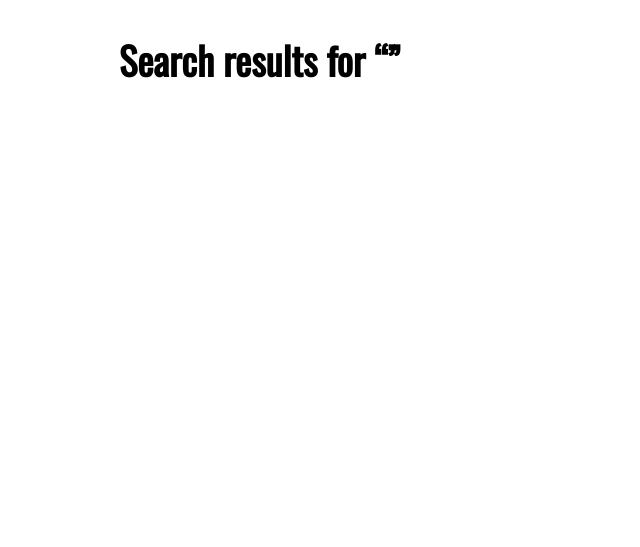
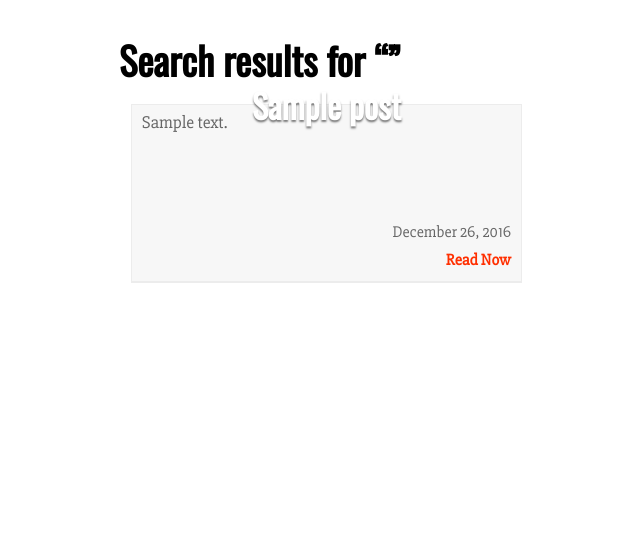
Before and after one commit to andrewchart/andrewchart.co.uk-2017, a WordPress theme: template wp-content/themes/andrewchart2017/search.php in a window 1280 px wide. Shown: the part 61-608 px from the top of the page, without its empty margins (106-746 px from the left). Run offline with PHP 8.4 and a stand-in for WordPress, Linux system fonts and the light colour scheme; the site name, menu and one post (Sample post) are stand-ins, and other content is empty; some libraries are stand-ins or nearby versions.

Commit message:
Post lists and non hero headers

```diff
--- a/wp-content/themes/andrewchart2017/functions.php
+++ b/wp-content/themes/andrewchart2017/functions.php
@@ -6,8 +6,11 @@
   add_image_size('uncropped_xl',3840,9999);
   add_image_size('uncropped_l',1920,9999);
   add_image_size('uncropped_m',1280,9999);
+  add_image_size('sixteennine_m',1280,720,true);
   add_image_size('uncropped_s',640,9999);
-	add_image_size('uncropped_tiny',28,9999);
+  add_image_size('sixteennine_s',640,360, true);
+	add_image_size('uncropped_tiny',32,9999);
+  add_image_size('sixteennine_tiny',32,18,true);
 
 	//add_image_size('widget-thumbnail-large',310,174,true);
 }
@@ -16,9 +19,9 @@
 /* 2) Display Post Content with correct format template */
 function accouk_display_post_content() {
 
-  $main_post_format = array_values(get_terms('post-format'));
+  $post_formats = get_the_terms(get_the_id(), 'post-format');
 
-  switch($main_post_format[0]->slug) {
+  switch($post_formats[0]->slug) {
 
     case 'post-with-hero':
       include_once('post-with-hero.php');
@@ -36,13 +39,18 @@
 
 }
 
-/* 3) Don't use the_content in place of the_excerpt */
-add_action( 'init', 'wpse17478_init' );
-function wpse17478_init() {
-  remove_filter( 'get_the_excerpt', 'wp_trim_excerpt' );
+/* 3) Excerpt Length and Ellipsis */
+add_filter( 'excerpt_length', function() { return 23; } );
+add_filter( 'excerpt_more', function() { return "..."; } );
+
+/* 4) Only manual excerpts on post pages */
+function accouk_post_excerpt() {
+  if(has_excerpt()) {
+    the_excerpt();
+  }
 }
 
-/* 4) Contact Form -- Render or Handle */
+/* 5) Contact Form -- Render or Handle */
 function accouk_contact_form_handler() {
 
 
--- a/wp-content/themes/andrewchart2017/post-with-hero.php
+++ b/wp-content/themes/andrewchart2017/post-with-hero.php
@@ -14,7 +14,7 @@
   <section class="post-title-area">
     <div class="title-column">
       <h1><?php the_title(); ?></h1>
-      <section class="excerpt"><?php the_excerpt(); ?></section>
+      <section class="excerpt"><?php accouk_post_excerpt(); ?></section>
     </div>
 
     <div class="post-meta-area">
@@ -34,7 +34,7 @@
 
 <progress class="post-progress" value="0" max="100"></progress>
 
-<section class="main-content post-content">
+<section class="main-content post-content hero-post-content">
 
   <?php pBr(the_content()); ?>
 
--- a/wp-content/themes/andrewchart2017/search.php
+++ b/wp-content/themes/andrewchart2017/search.php
@@ -9,6 +9,29 @@
 
   <h1>Search results for &ldquo;<?php the_search_query(); ?>&rdquo;</h1>
 
+  <?php if ( have_posts() ) echo '<ul class="post-list search-results-post-list">'; ?>
+  <?php if ( have_posts() ) : while ( have_posts() ) : the_post(); ?>
+
+    <li>
+      <a href="<?php the_permalink(); ?>" title="<?php the_title(); ?>">
+        <div class="main-tile-part">
+          <img src="<?php the_post_thumbnail_url('sixteennine_s'); ?>" />
+          <span><h3><?php the_title(); ?></h3></span>
+        </div>
+        <div class="sub-tile-part">
+          <span class="excerpt"><?php the_excerpt(); ?></span>
+          <span class="date"><?php the_date(); ?></span>
+          <span class="cta">Read Now</span>
+        </div>
+      </a>
+    </li>
+
+
+  <?php endwhile; else : ?>
+    <p><?php _e( 'Sorry, we could not find any results for your search.' ); ?></p>
+  <?php endif; ?>
+  <?php if ( have_posts() ) echo '</ul>'; ?>
+
 </section>
 
 <?php get_footer(); ?>
--- a/wp-content/themes/andrewchart2017/style.css
+++ b/wp-content/themes/andrewchart2017/style.css
@@ -435,7 +435,7 @@
 .main-content.post-content aside {
   background-color: rgba(255, 47, 0, 0.14);
   padding: 1.2em 1.2em 1px;
-  margin-bottom: 1.1em;
+  margin-bottom: 1.5em;
   width: 100%;
   position: relative;
   left: -1em;
@@ -486,8 +486,8 @@
   position: relative;
 }
 
-.page-hero-header .hero-image-container,
-.page-hero-header .hero-image-container > div {
+.hero-image-container,
+.hero-image-container > div {
   position: absolute;
   top: 0;
   left: 0;
@@ -500,7 +500,7 @@
   background-size: cover;
 }
 
-.page-hero-header .hero-image-container .hero-placeholder-container {
+.hero-image-container .hero-placeholder-container {
   will-change: opacity;
   opacity: 1;
 
@@ -509,7 +509,7 @@
   -webkit-transition: opacity .3s ease-in-out;
 }
 
-.page-hero-header .hero-image-container .hero-placeholder-container.hide {
+.hero-image-container .hero-placeholder-container.hide {
   opacity: 0;
 }
 
@@ -549,10 +549,6 @@
   font-weight: bold;
 }
 
-.page-hero-header .post-title-area .post-meta-area .breadcrumb a {
-
-}
-
 .page-hero-header .post-title-area .post-meta-area .breadcrumb:after {
   content: ' »';
 }
@@ -580,6 +576,21 @@
 .page-hero-header .see-more .scroll-down {
   color: #fff;
   font-size: 2.2em;
+}
+
+/* IMAGE FOR NON HERO POSTS */
+.nohero-post-content .hero-image-container {
+  position: relative;
+}
+
+.nohero-post-content .hero-image-container .hero-placeholder-container {
+  position: relative;
+}
+
+.nohero-post-content .hero-placeholder-container img {
+  display: block;
+  width: 100%;
+  height: auto;
 }
 
 /* POST PROGRESS BAR */
@@ -612,6 +623,101 @@
   background-color: #ff2f00;
 }
 
+
+/* CATEGORY PAGES */
+.post-list {
+    margin-top: 1em;
+}
+
+.post-list li {
+  position: relative;
+  margin-bottom: 1.5em;
+  border-bottom: 1px solid #ececec;
+
+}
+
+.post-list li a .main-tile-part {
+  position: relative;
+}
+
+.post-list li a .main-tile-part > img {
+  display: block;
+  width: 100%;
+}
+
+.post-list li a .main-tile-part > span {
+  position: absolute;
+  display: block;
+  top: 0;
+  left: 0;
+  width: 100%;
+  height: 100%;
+  text-align: center;
+
+  background: -moz-linear-gradient(top, rgba(0,0,0,0) 0%, rgba(0,0,0,0.34) 100%);
+  background: -webkit-linear-gradient(top, rgba(0,0,0,0) 0%,rgba(0,0,0,0.34) 100%);
+  background: linear-gradient(to bottom, rgba(0,0,0,0) 0%,rgba(0,0,0,0.34) 100%);
+  filter: progid:DXImageTransform.Microsoft.gradient( startColorstr='#00000000', endColorstr='#a6000000',GradientType=0 );
+}
+
+.post-list li a:hover .main-tile-part > span,
+.post-list li a:active .main-tile-part > span {
+  background: -moz-linear-gradient(top, rgba(0,0,0,0) 0%, rgba(0,0,0,0.6) 100%);
+  background: -webkit-linear-gradient(top, rgba(0,0,0,0) 0%,rgba(0,0,0,0.6) 100%);
+  background: linear-gradient(to bottom, rgba(0,0,0,0) 0%,rgba(0,0,0,0.6) 100%);
+  filter: progid:DXImageTransform.Microsoft.gradient( startColorstr='#00000000', endColorstr='#99000000',GradientType=0 );
+}
+
+.post-list li a .main-tile-part > span > h3 {
+  margin: 0;
+  padding: 0.4em;
+  position: absolute;
+  top: 50%;
+  left: 50%;
+  margin-right: -50%;
+  transform: translate(-50%, -50%);
+  font-size: 1.5em;
+  color: #fff;
+  text-shadow: 0 2px 2px rgba(0,0,0,0.5);
+}
+
+.post-list li a:hover .main-tile-part > span > h3,
+.post-list li a:active .main-tile-part > span > h3  {
+  text-shadow: 0 2px 2px #ff2f00;
+}
+
+.post-list li a .sub-tile-part {
+  margin-top: 0.3em;
+  min-height: 2em;
+  color: #666;
+}
+
+.post-list li a .sub-tile-part span {
+  display: block;
+  padding: 0 0.3em;
+}
+
+.post-list li a .sub-tile-part .date,
+.post-list li a .sub-tile-part .cta {
+  text-align: right;
+}
+
+.post-list li a .sub-tile-part .excerpt {
+  font-size: 0.86em;
+  margin-top: 0.6em;
+}
+
+.post-list li a .sub-tile-part .excerpt p,
+.post-list li a .sub-tile-part .date {
+  margin-bottom: 0.5em;
+}
+
+.post-list li a .sub-tile-part .cta {
+    color: #ff2f00;
+    font-weight: bold;
+    margin-bottom: 0.7em;
+}
+
 /* CONTACT PAGE */
 .main-content.contact-form-content {
   max-width: 540px;
@@ -622,7 +728,7 @@
 }
 
 .contact-form .form-input {
-padding-bottom: 1em;
+  padding-bottom: 1em;
 }
 
 .contact-form label {
@@ -710,8 +816,43 @@
     font-size: 1.32em;
   }
 
+  .post-list li a .main-tile-part > span > h3 {
+    font-size: 2.1em;
+  }
+
+  .post-list li a .sub-tile-part .excerpt {
+    font-size: 1em;
+  }
+
 }
 
+/* Minor breakpoint: 580 */
+@media screen and (min-width: 580px) {
+  .post-list {
+    display: flex;
+    flex-wrap: wrap;
+  }
+
+  .post-list li {
+    background-color: #f7f7f7;
+    width: 47%;
+    margin: 0 1.5% 1.5em;
+  }
+
+  .post-list li a .sub-tile-part {
+    border: 1px solid #ececec;
+    margin-top: 0;
+  }
+
+  .post-list li a .sub-tile-part span {
+    padding: 0 0.6em;
+  }
+
+  .post-list li a .sub-tile-part .excerpt {
+    font-size: 0.86em;
+    height: 7em;
+    margin-top: 0.3em;
+  }
 
 /* Major Breakpoint 768 */
 @media screen and (min-width: 768px) {
@@ -854,6 +995,10 @@
     margin-top: 1.5em;
   }
 
+  /* Category Pages */
+  .post-list li a .sub-tile-part .excerpt {
+    font-size: 1em;
+  }
 
 }
 
@@ -861,4 +1006,6 @@
 /* Minor breakpoint 1024 */
 @media screen and (min-width: 1024px) {
   .site-header__slim .main-nav { margin: 0 1em; }
+
+
 }
```
Also changed, not shown: wp-content/themes/andrewchart2017/category.php (+26 -0 lines), wp-content/themes/andrewchart2017/post-default.php (+11 -1 lines).
